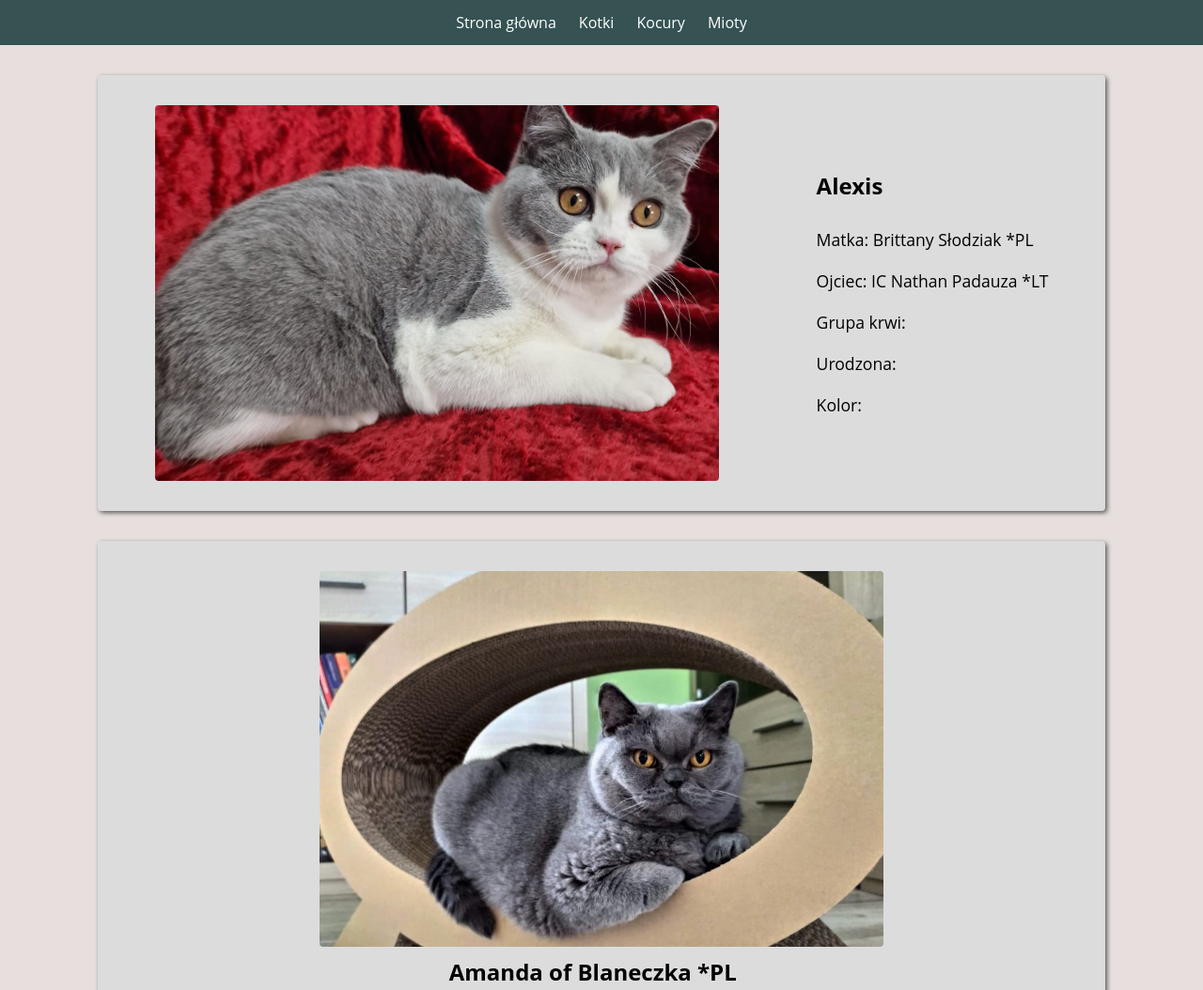
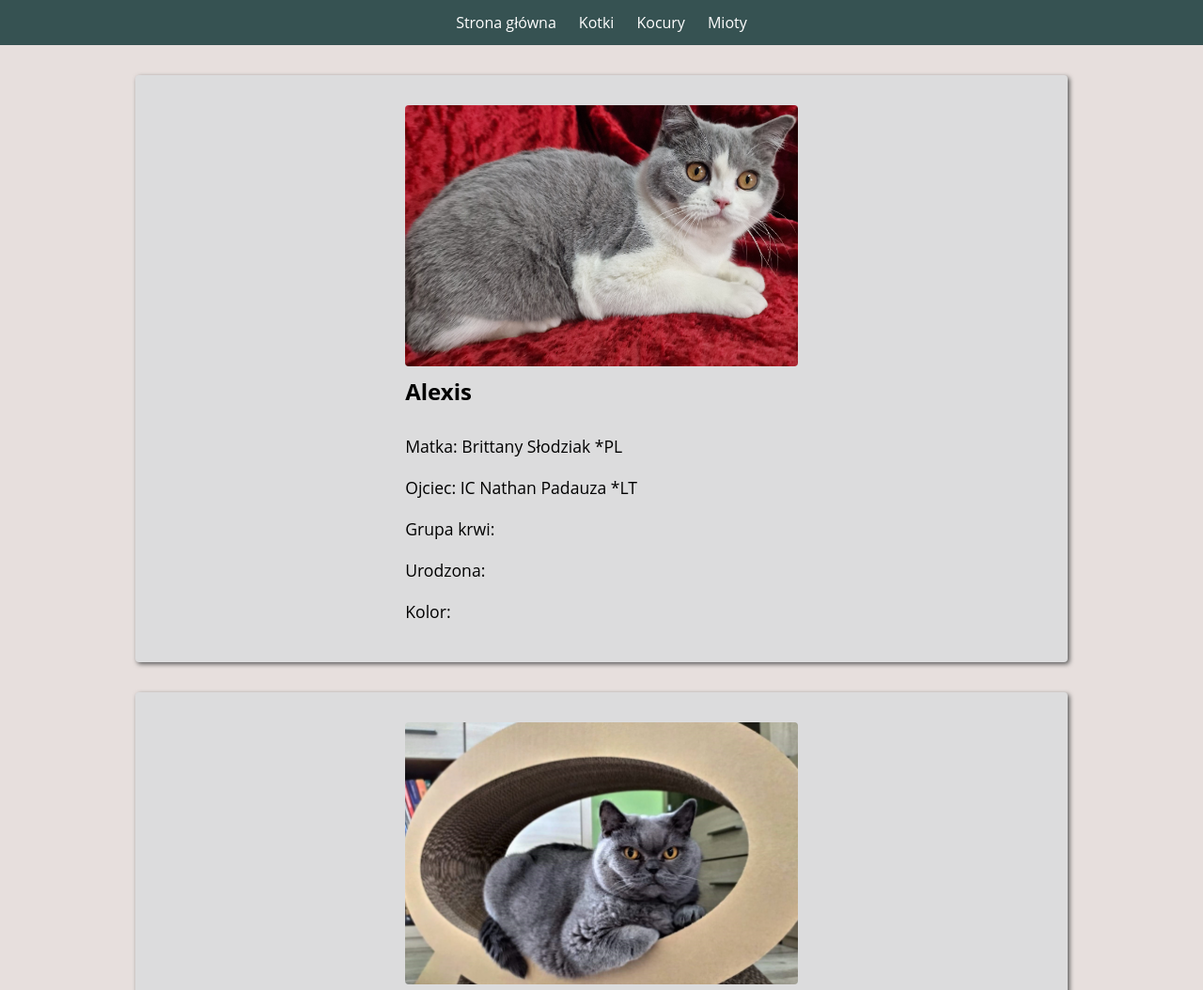
Before and after one commit to loryszek21/koty.github.io, a plain HTML site: page kotka.html in a window 1280 px wide. Shown: the top 1054 px of the page at 94% size. Drawn offline with nearby package versions, Linux system fonts and the light colour scheme.

Commit message:
Update style.css

```diff
--- a/style.css
+++ b/style.css
@@ -214,6 +214,7 @@ svg {
   width: 40rem;
 }
 
+
 /* kotka */
 .container {
   display: flex;
@@ -229,7 +230,7 @@ svg {
 .card {
   box-shadow: 2px 2px 4px rgba(0, 0, 0, 0.2);
   text-align: center;
-  width: 70rem;
+  width: 50%;
   height: auto;
   background: var(--karta-kolor);
   display: flex;
@@ -240,13 +241,18 @@ svg {
   padding: 2em;
   box-shadow: var(--cien);
   column-gap: 6.5rem;
-  flex-basis: 50rem;
+  /* flex-basis: 50rem; */
   flex-grow: 0.5;
   flex-wrap: wrap;
 }
+.card-img {
+  width: 45%;
+  /* height: 1vw; */
+}
 
 .card img {
-  height: 25rem;
+  /* height: 25rem; */
+  width: 100%;
   /* min-height: 25rem; */
   object-fit: cover;
   border-radius: 4px;
@@ -268,12 +274,13 @@ svg {
   text-align: left;
   align-items: start;
   flex-direction: column;
+  width: 45%;
 }
 iframe {
   margin-top: 2rem;
   margin-bottom: 2rem;
 }
 
-.hideme {
+/* .hideme {
   opacity: 0;
-}
+} */
```
